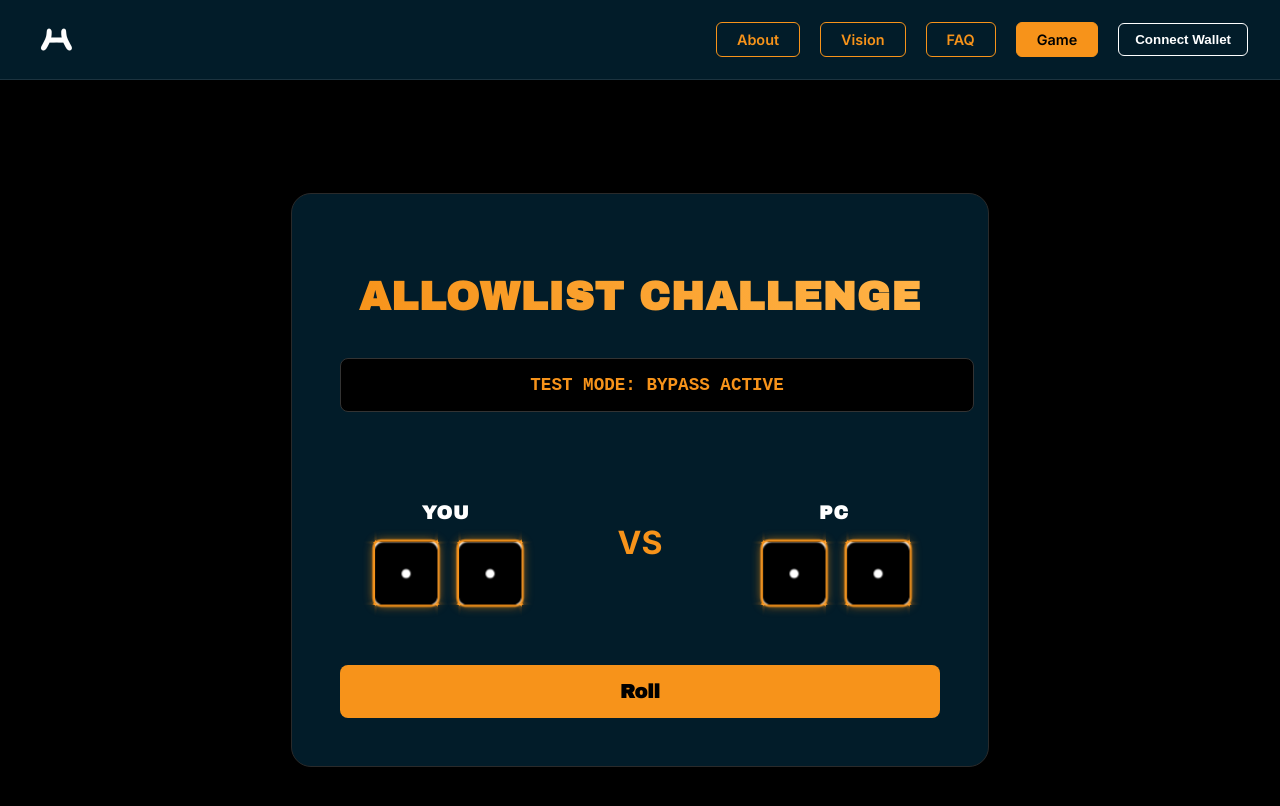
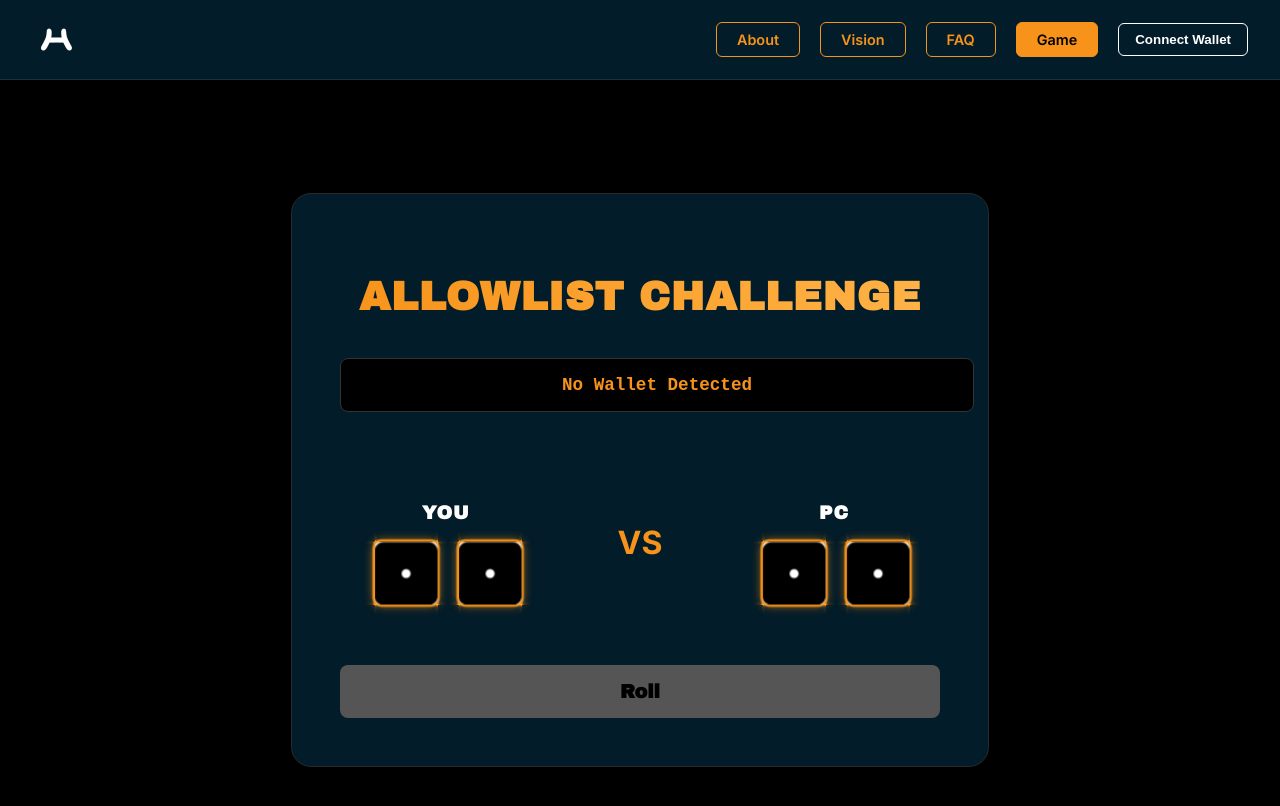
Before and after one commit to uploadnprogress/huemnz-frontend, a React (Vite) app: page /allowlist in a window 1280 px wide. Shown: the top 806 px of the page. Built offline with nearby package versions, Linux system fonts and the light colour scheme.

Commit message:
Security: Reverted Allowlist to Production Mode (Require Wallet)

```diff
--- a/src/pages/AllowlistPage.jsx
+++ b/src/pages/AllowlistPage.jsx
@@ -64,8 +64,9 @@ function AllowlistPage({ userData }) {
     };
 
     const handleRoll = () => {
-        // TEST MODE: Wallet check bypassed
-        /* if (!walletAddress) return; */
+        // PRODUCTION MODE: Wallet check restored to prevent cheating
+        if (!walletAddress) return;
+
         setIsRolling(true);
         setResult(null);
         setTimeout(() => {
@@ -119,8 +120,7 @@ function AllowlistPage({ userData }) {
                         <input
                             type="text"
                             className={styles.walletInput}
-                            /* value={walletAddress || 'No Wallet Detected'} */
-                            value={walletAddress || 'TEST MODE: BYPASS ACTIVE'}
+                            value={walletAddress || 'No Wallet Detected'}
                             disabled
                         />
                         <div className={styles.diceContainer}>
@@ -143,7 +143,7 @@ function AllowlistPage({ userData }) {
                         {result && !isRolling && <div className={`${styles.resultMessage} ${styles[result]}`}>{result.toUpperCase()}!</div>}
                         <button
                             onClick={handleRoll}
-                            disabled={isRolling /* || !walletAddress */}
+                            disabled={isRolling || !walletAddress}
                         >
                             {isRolling ? 'Rolling...' : 'Roll'}
                         </button>
```
